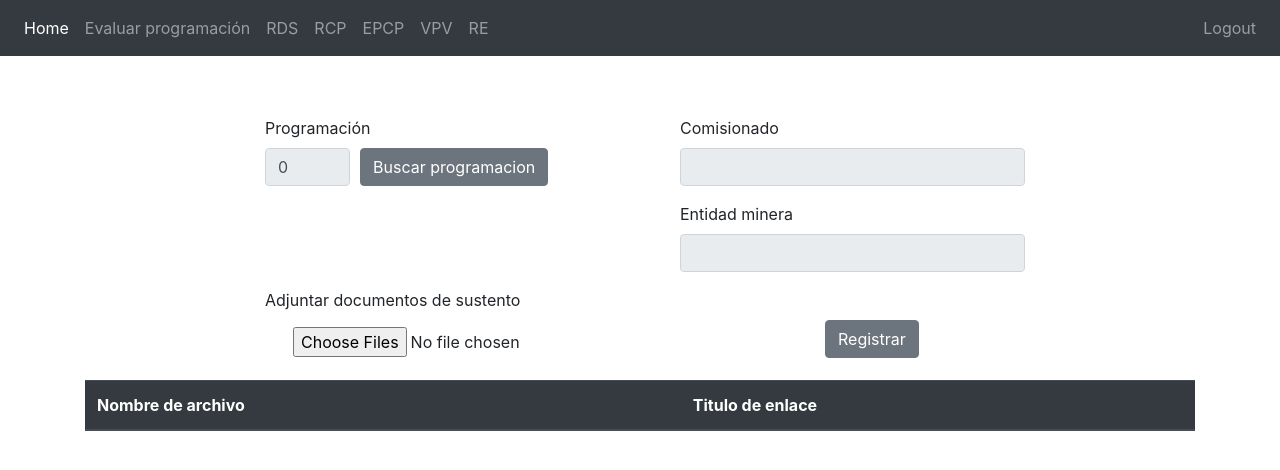
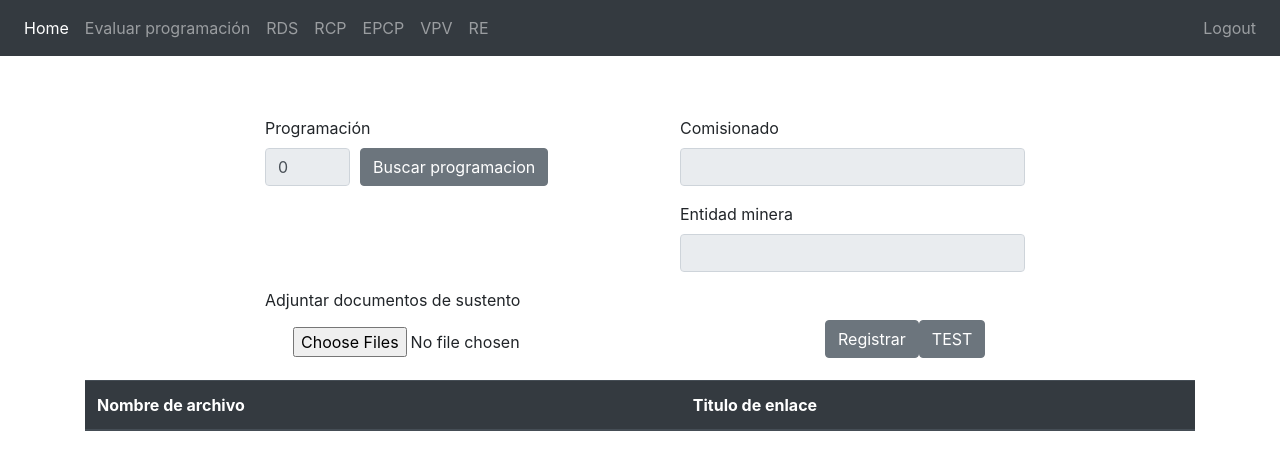
Before and after one commit to minem-diars/minem-diars-front, an Angular app: page /home/livelihood/attach in a window 1280 px wide. Shown: the top 470 px of the page. Built offline with nearby package versions, Linux system fonts and the light colour scheme.

Commit message:
test attach file

```diff
--- a/src/app/components/attach-file/attach-file.component.html
+++ b/src/app/components/attach-file/attach-file.component.html
@@ -40,6 +40,7 @@
                 <label for="searchprogram">&nbsp;</label>
                 <div class="myBut">
                     <button type="button" id="searchprogram" class="btn btn-secondary" (click)="getDataTable(filesUploaded)">Registrar</button>
+                    <button type="button" id="searchprogram" class="btn btn-secondary" (click)="testD()">TEST</button>
                 </div>
             </div>
         </div>
--- a/src/app/components/attach-file/attach-file.component.ts
+++ b/src/app/components/attach-file/attach-file.component.ts
@@ -68,8 +68,9 @@ export class AttachFileComponent implements OnInit {
   }
 
   testD() {
-    const URL = 'http://localhost:8081/files/2consultar cronograma de viaje.jpeg';
+    const URL = 'http://localhost:8080/travel/file/v1/download/7/Comprobante';
     window.open(URL);
   }
 
+
 }
```
